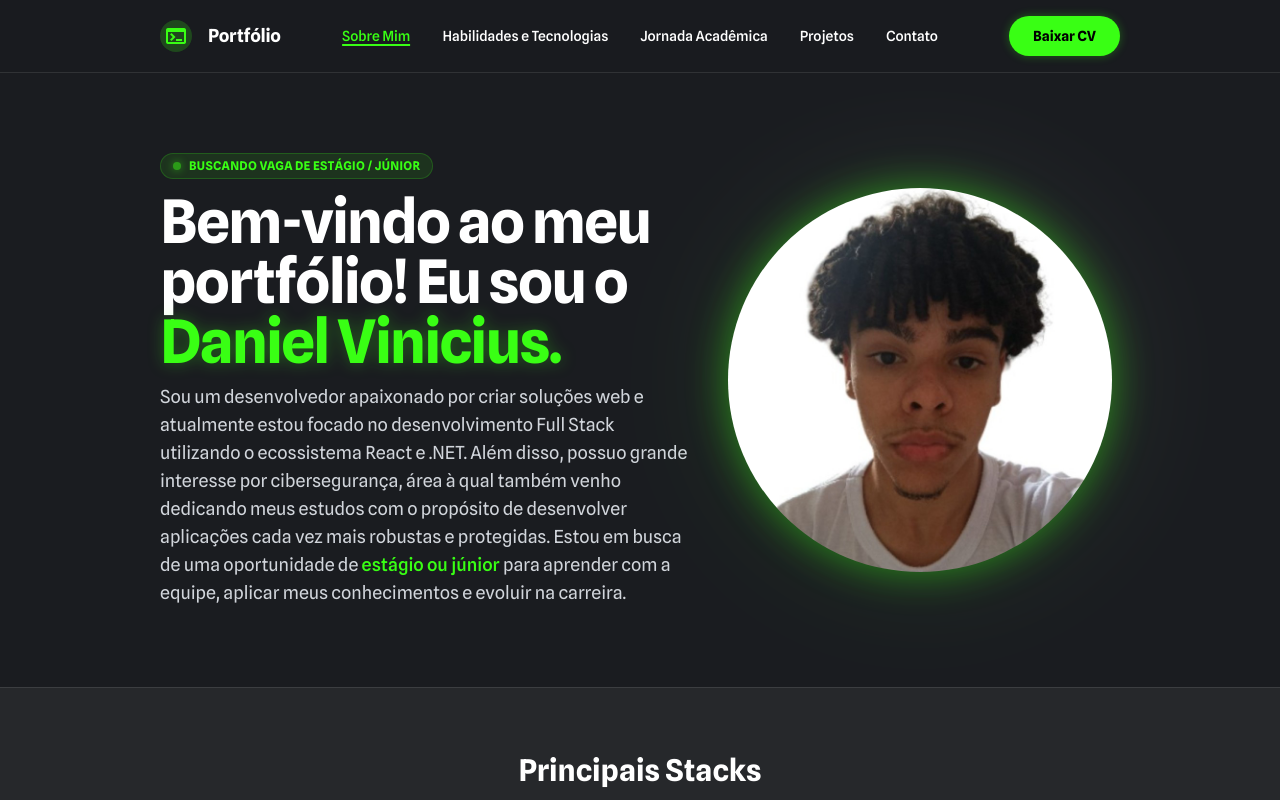
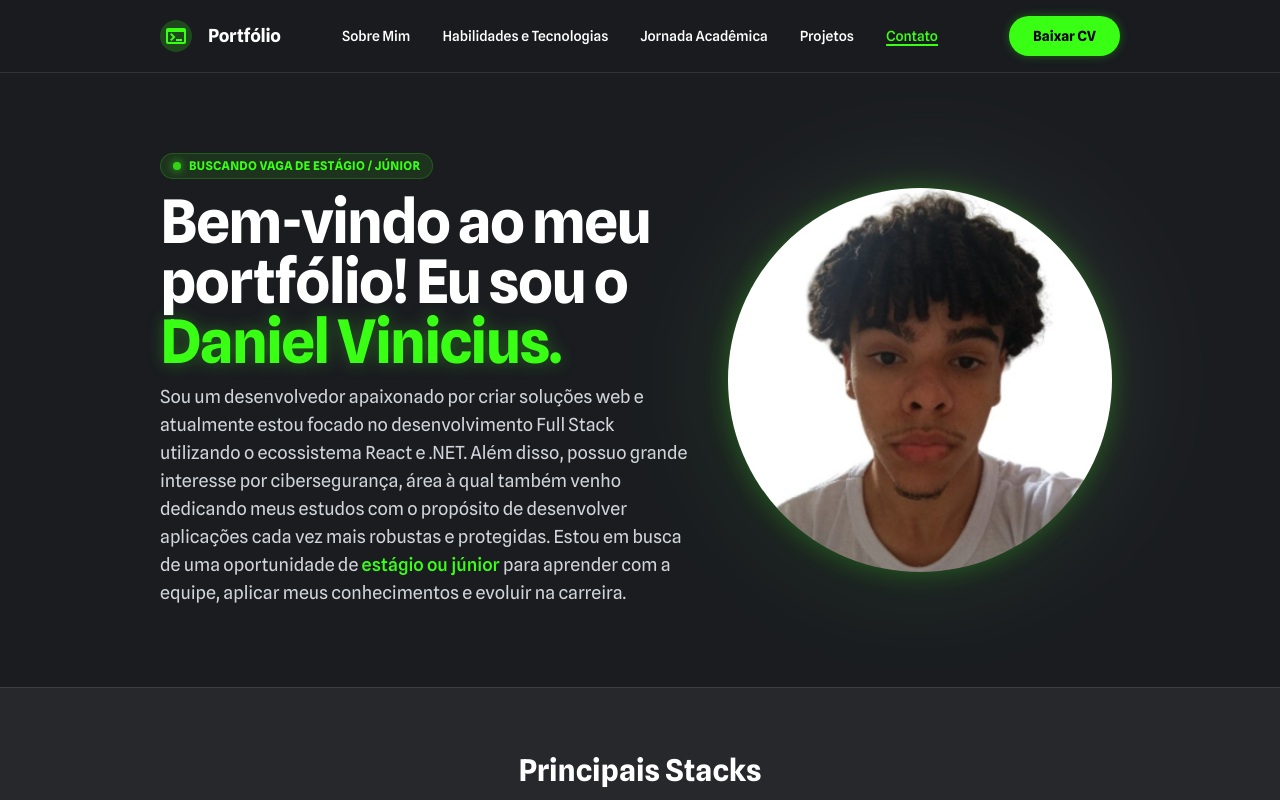
Before and after one commit to daniel-santoss/portfolio, a React (Vite) app: page /#/ in a window 1280 px wide. Shown: the top 800 px of the page. Built offline with nearby package versions, Linux system fonts and the light colour scheme.

Commit message:
Alterando tamanho dos cards de projetos

```diff
--- a/components/Header.tsx
+++ b/components/Header.tsx
@@ -40,31 +40,67 @@ const Header: React.FC = () => {
   useEffect(() => {
     if (!isMainPage) return;
 
+    // Track which sections are currently visible
+    const visibleSections = new Set<string>();
+
     const observerOptions = {
       root: null,
-      rootMargin: '-10% 0px -40% 0px',
+      rootMargin: '-10% 0px -30% 0px',
       threshold: 0.1
+    };
+
+    const updateActiveSection = () => {
+      // Check if scrolled to bottom of page - if so, show "contato"
+      const scrolledToBottom = (window.innerHeight + window.scrollY) >= (document.body.offsetHeight - 50);
+      if (scrolledToBottom) {
+        setActiveSection('contato');
+        return;
+      }
+
+      // Get the order of nav items
+      const sectionOrder = ['sobre', 'habilidades', 'jornada', 'projetos', 'contato'];
+
+      // Find the first visible section in document order
+      for (const sectionId of sectionOrder) {
+        if (visibleSections.has(sectionId)) {
+          setActiveSection(sectionId);
+          return;
+        }
+      }
     };
 
     const observerCallback = (entries: IntersectionObserverEntry[]) => {
       entries.forEach(entry => {
         if (entry.isIntersecting) {
-          setActiveSection(entry.target.id);
+          visibleSections.add(entry.target.id);
+        } else {
+          visibleSections.delete(entry.target.id);
         }
       });
+
+      updateActiveSection();
     };
 
     const observer = new IntersectionObserver(observerCallback, observerOptions);
 
     // Observe all sections
     navItems.forEach(item => {
-      const element = document.getElementById(item.id);
-      if (element) {
-        observer.observe(element);
+      const el = document.getElementById(item.id);
+      if (el) {
+        observer.observe(el);
       }
     });
 
-    return () => observer.disconnect();
+    // Also listen to scroll events to detect bottom of page
+    const handleScroll = () => {
+      updateActiveSection();
+    };
+    window.addEventListener('scroll', handleScroll);
+
+    return () => {
+      observer.disconnect();
+      window.removeEventListener('scroll', handleScroll);
+    };
   }, [isMainPage, location.pathname]);
 
   // Handle hash in URL on page load
--- a/pages/ProjectDetail.tsx
+++ b/pages/ProjectDetail.tsx
@@ -32,7 +32,7 @@ const projectsData: Record<string, ProjectData> = {
             { name: 'C#', color: '#9B4F96' },
             { name: '.NET', color: '#512BD4' },
             { name: 'REST API', color: '#61DAFB' },
-            { name: 'SQL Server', color: '#CC2927' },
+            { name: 'MySQL', color: '#4479A1' },
             { name: 'Entity Framework', color: '#68217A' }
         ],
         gallery: [
@@ -125,7 +125,6 @@ const Lightbox: React.FC<LightboxProps> = ({ images, currentIndex, isOpen, onClo
             onKeyDown={handleKeyDown}
             tabIndex={0}
         >
-            {/* Close button */}
             <button
                 className="absolute top-6 right-6 z-10 p-2 rounded-full bg-white/10 hover:bg-white/20 transition-colors"
                 onClick={onClose}
@@ -133,12 +132,10 @@ const Lightbox: React.FC<LightboxProps> = ({ images, currentIndex, isOpen, onClo
                 <span className="material-symbols-outlined text-white text-2xl">close</span>
             </button>
 
-            {/* Counter */}
             <div className="absolute top-6 left-6 text-white/70 text-sm font-medium">
                 {currentIndex + 1} / {images.length}
             </div>
 
-            {/* Previous button */}
             <button
                 className="absolute left-4 md:left-8 z-10 p-3 rounded-full bg-white/10 hover:bg-white/20 transition-colors"
                 onClick={(e) => { e.stopPropagation(); handlePrev(); }}
@@ -146,7 +143,6 @@ const Lightbox: React.FC<LightboxProps> = ({ images, currentIndex, isOpen, onClo
                 <span className="material-symbols-outlined text-white text-3xl">chevron_left</span>
             </button>
 
-            {/* Image */}
             <div
                 className="max-w-[90vw] max-h-[85vh] flex items-center justify-center"
                 onClick={(e) => e.stopPropagation()}
@@ -158,7 +154,6 @@ const Lightbox: React.FC<LightboxProps> = ({ images, currentIndex, isOpen, onClo
                 />
             </div>
 
-            {/* Next button */}
             <button
                 className="absolute right-4 md:right-8 z-10 p-3 rounded-full bg-white/10 hover:bg-white/20 transition-colors"
                 onClick={(e) => { e.stopPropagation(); handleNext(); }}
@@ -166,7 +161,6 @@ const Lightbox: React.FC<LightboxProps> = ({ images, currentIndex, isOpen, onClo
                 <span className="material-symbols-outlined text-white text-3xl">chevron_right</span>
             </button>
 
-            {/* Thumbnails */}
             <div className="absolute bottom-6 left-1/2 -translate-x-1/2 flex gap-2 px-4 py-2 bg-black/50 rounded-full max-w-[90vw] overflow-x-auto">
                 {images.map((img, idx) => (
                     <button
@@ -232,7 +226,7 @@ const ProjectDetail: React.FC = () => {
                         <Link className="text-sm font-medium hover:text-primary transition-colors" to="/#sobre">Sobre</Link>
                         <Link className="text-sm font-medium text-primary" to="/#projetos">Projetos</Link>
                         <Link className="text-sm font-medium hover:text-primary transition-colors" to="/#habilidades">Habilidades</Link>
-                        <Link className="text-sm font-medium hover:text-primary transition-colors" to="/#sobre">Contato</Link>
+                        <Link className="text-sm font-medium hover:text-primary transition-colors" to="/#contato">Contato</Link>
                     </nav>
                     <button className="hidden sm:flex items-center justify-center rounded-full h-10 px-6 bg-primary hover:bg-accent-hover text-background-dark text-sm font-bold transition-all transform hover:scale-105 shadow-[0_0_15px_rgba(57,255,20,0.3)]">
                         <span className="mr-2 material-symbols-outlined text-lg">download</span>
@@ -350,8 +344,8 @@ const ProjectDetail: React.FC = () => {
                                 <div className="space-y-8">
                                     <section className="group">
                                         <div className="flex items-center gap-3 mb-3">
-                                            <div className="p-2 rounded-lg bg-red-500/10 text-red-400 border border-red-500/20">
-                                                <span className="material-symbols-outlined">warning</span>
+                                            <div className="size-10 rounded-full bg-red-500/10 text-red-400 border border-red-500/20 flex items-center justify-center">
+                                                <span className="material-symbols-outlined">flag</span>
                                             </div>
                                             <h3 className="text-xl font-bold text-white">O Desafio</h3>
                                         </div>
@@ -359,7 +353,7 @@ const ProjectDetail: React.FC = () => {
                                     </section>
                                     <section className="group">
                                         <div className="flex items-center gap-3 mb-3">
-                                            <div className="p-2 rounded-lg bg-primary/10 text-primary border border-primary/20">
+                                            <div className="size-10 rounded-full bg-primary/10 text-primary border border-primary/20 flex items-center justify-center">
                                                 <span className="material-symbols-outlined">lightbulb</span>
                                             </div>
                                             <h3 className="text-xl font-bold text-white">A Solução</h3>
```
Also changed, not shown: pages/SinglePage.tsx (+35 -51 lines).
